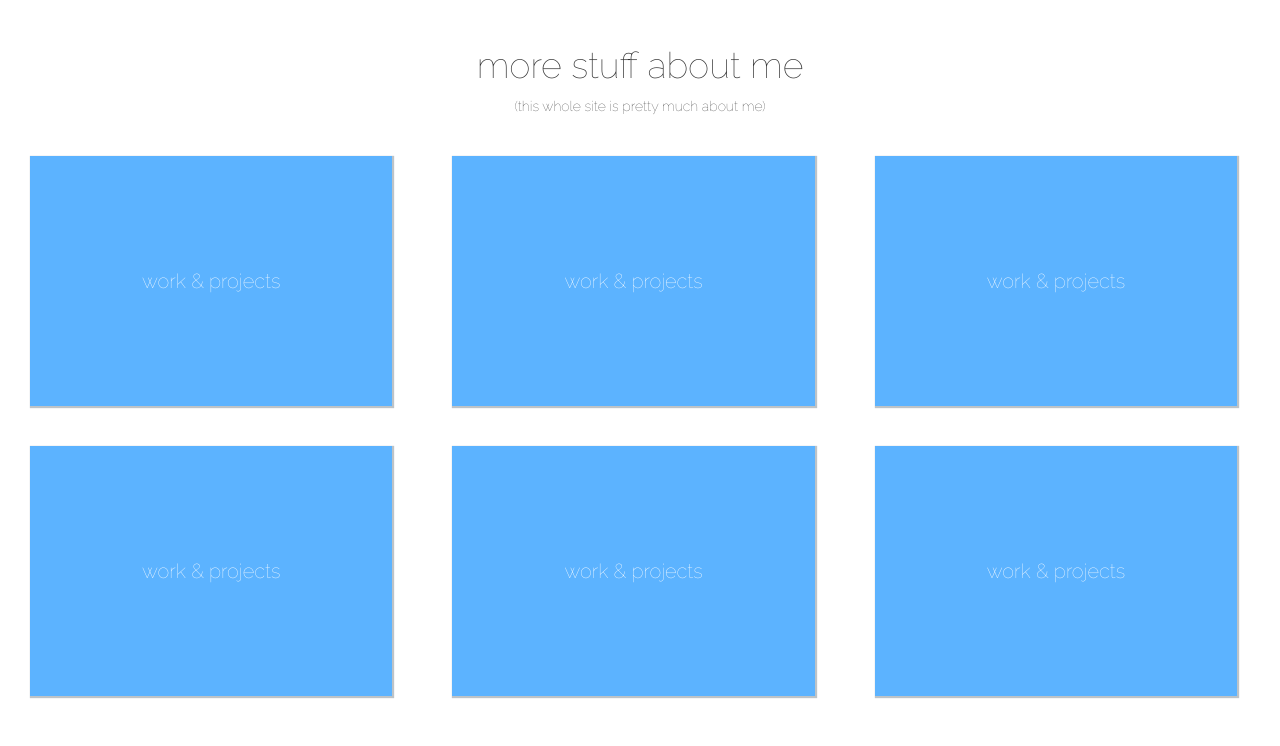
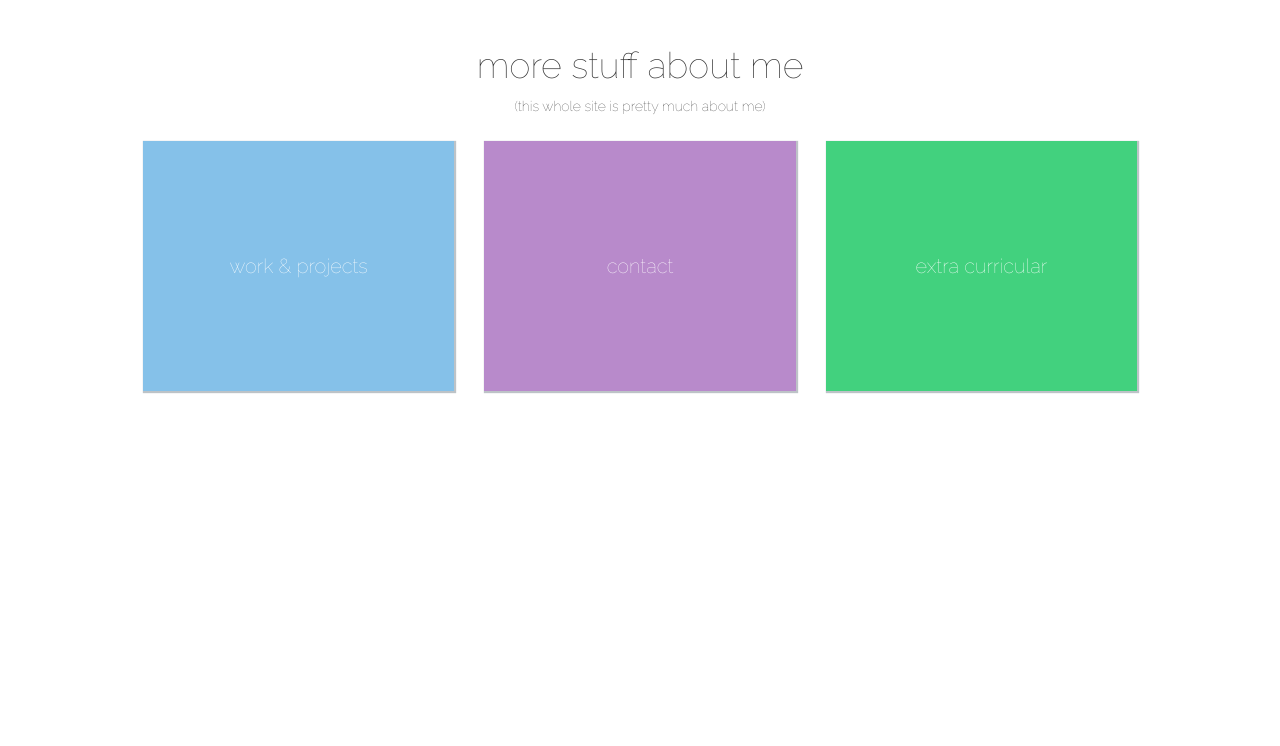
Before and after one commit to erufino/portfolio, a PHP site: page /index.html in a window 1280 px wide. Shown: the part 599-1345 px from the top of the page. After the commit the page ends 992 px from the top, so only its background shows below. Run offline with PHP 8.4, Linux system fonts and the light colour scheme.

Commit message:
updated the cards

```diff
--- a/index.html
+++ b/index.html
@@ -61,83 +61,60 @@
         <h1 class="header-text"> more stuff about me </h1>
         <center><p>(this whole site is pretty much about me)</p></center>
 
-    <div class="right_column">
+
+<div class="container">
+
+    <div class="row">
+
+        <div class="col-xs-12 col-sm-6 col-md-4">
 
                 <div class="flip-container">
                     <div class="flipper">
-                    <div class="front">
+                        <div class="front front-a">
                             <a href="/work.html">work & projects</a>
                         </div>
-                    <div class="back">
-                         <a href="/work.html">work & projects</a>
-                    </div>
-                </div>
-            </div>
+                        <div class="back back-a">
+                             <a href="/work.html">WORK & PROJECTS</a>
+                              <p> I've done a lot of work. People have told me it's good. Click here if you want to see some of the work, and projects I've done.</p>
+                            <a class="button-2" href="#"> WORK & PROJECTS ></a>
 
-            <br></br>
-             <div class="flip-container">
-                <div class="flipper">
-                    <div class="front">
-                        <a class="spinning-block" href="/work.html">work & projects</a>
-                    </div>
-                    <div class="back">
-                         <a class="spinning-block-link" href="/work.html">work & projects</a>
                         </div>
                     </div>
                 </div>
 
         </div>
 
-    <div class="middle_column">
+        <div class="col-xs-12 col-sm-6 col-md-4">
                           <div class="flip-container" ontouchstart="this.classList.toggle('hover');">
                     <div class="flipper">
-                    <div class="front">
-                        <a class="spinning-block" href="/work.html">work & projects</a>
+                        <div class="front front-b">
+                            <a class="spinning-block" href="/contact.html">contact</a>
                         </div>
-                    <div class="back">
-                         <a class="spinning-block-link" href="/work.html">work & projects</a>
-                    </div>
-                </div>
-            </div>
-
-            <br></br>
-             <div class="flip-container">
-                <div class="flipper">
-                    <div class="front">
-                        <a class="spinning-block" href="/work.html">work & projects</a>
-                    </div>
-                    <div class="back">
-                         <a class="spinning-block-link" href="/work.html">work & projects</a>
+                        <div class="back back-b">
+                             <a class="spinning-block-link" href="/contact.html">CONTACT</a>
+                               <p> I've done a lot of work. People have told me it's good. Click here if you want to see some of the work, and projects I've done.</p>
+                            <a class="button-2" href="#"> GET MY DIGITS ></a>
                         </div>
                     </div>
                 </div>
 
         </div>
 
-    <div class="left_column">
+        <div class="col-xs-12 col-sm-6 col-md-4">
                 <div class="flip-container">
                     <div class="flipper">
-                    <div class="front">
-                        <a class="spinning-block" href="/work.html">work & projects</a>
+                        <div class="front front-c">
+                            <a class="spinning-block" href="/extra-extra.html">extra curricular</a>
                         </div>
-                    <div class="back">
-                         <a class="spinning-block-link" href="/work.html">work & projects</a>
+                        <div class="back back-c">
+                             <a class="spinning-block-link" href="/extra-extra.html">EXTRA CURRICULAR</a>
+                               <p> I've done a lot of work. People have told me it's good. Click here if you want to see some of the work, and projects I've done.</p>
+                            <a class="button-2" href="#"> EXTRA CURRICULAR ></a>
                         </div>
                     </div>
                 </div>
-
-            <br></br>
-             <div class="flip-container">
-                <div class="flipper">
-                    <div class="front">
-                        <a class="spinning-block" href="/work.html">work & projects</a>
-                    </div>
-                    <div class="back">
-                         <a class="spinning-block-link" href="/work.html">work & projects</a>
         </div>
     </div>
-            </div>
-
 </div>
 
 </body>
--- a/style.css
+++ b/style.css
@@ -10,6 +10,26 @@ html * {
 
 h1.header-text {
 	text-align: center;
+}
+
+a.button-2 {
+	height: 42px;
+	width: 250px;
+	color: white;
+	font-weight: 100;
+	font-size: 16px;
+	box-shadow: 0px 0px 0px 1px white;
+	text-align: center;
+	text-decoration: none;
+	border-radius: 3px;
+	letter-spacing: 2px;
+	padding: 8px;
+	margin-left: 40px;
+}
+
+a.button-2:hover {
+	background-color: rgba(255,255,255,0.3);
+	color: white;
 }
 
 /******
@@ -142,6 +162,11 @@ THIS IS THE MAIN SITE CONTENT
 
 ******/
 
+.container {
+	width: 80%;
+	margin: 0 auto;
+}
+
 div.right_column {
     width: 33%;
     float: left;
@@ -160,12 +185,12 @@ div.left_column {
 }
 
 #main_content {
-	height: 700px;
+	height: 400px;
 }
 
 /******
 
-PLAYING WITH 3D SPACE
+THESE ARE THE FLIP CARDS
 
 ******/
 
@@ -182,13 +207,13 @@ PLAYING WITH 3D SPACE
 .flip-container {
 	width: 100%;
 	height: 250px;
-	margin: 0 auto;
+	margin: 15px auto;
 }
 
 .front {
 	width: 100%;
 	height: 250px;
-	background-color: #5CB3FF;
+	background-color: rgba(52,152,219, 0.6);
 	box-shadow: 1px 1px 1px 1px #bdc3c7;
 	text-align: center;
 }
@@ -203,8 +228,23 @@ PLAYING WITH 3D SPACE
 .back {
 	width: 100%;
 	height: 250px;
-	background-color: #5CB3FF;
+	background-color: #34495e;
 	box-shadow: 1px 1px 1px 1px #bdc3c7;
+}
+
+.back a{
+	color: white;
+	font-size: 13px;
+	height: 250px;
+	line-height: 50px;
+	margin-left: 15px;
+	letter-spacing: 1px;
+}
+
+.back p {
+	color:white;
+	font-size: 15px;
+	padding: 15px;
 }
 
 /* flip speed goes here */
@@ -234,11 +274,18 @@ PLAYING WITH 3D SPACE
 	transform: rotateY(180deg);
 }
 
-.back a {
-	color: white;
-	font-size: 15px;
-	height: 250px;
-	line-height: 50px;
-	margin-left: 15px;
-	font-weight: bolder;
+.front-b {
+	background-color: rgba(155,89,182,0.7);
 }
+
+.front-c {
+	background-color: rgba(46,204,113,0.9);
+}
+
+.back-b {
+	background-color: #8e44ad;
+}
+
+.back-c {
+	background-color: #27ae60;
+}
```
Lines whose indentation alone changed are shown as unchanged.
